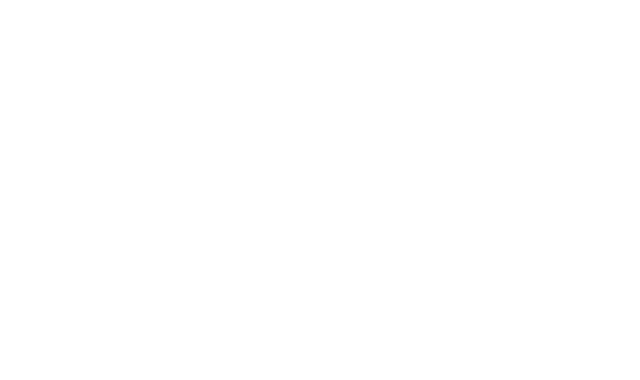
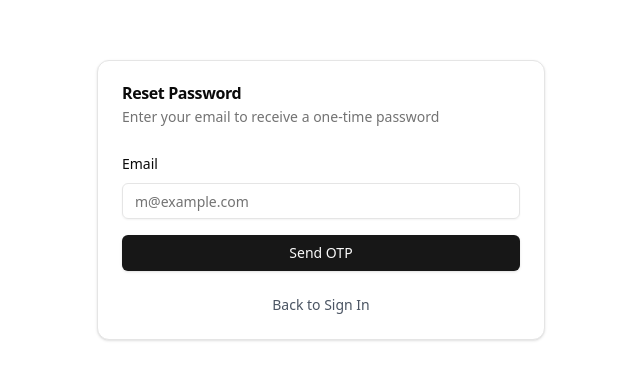
Before and after one commit to 0xRadioAc7iv/E-Commerce-Platform, a React (Vite) app in the folder frontend/: page /reset-password in a window 1280 px wide. Before the commit this address had no page. Shown: the part 200-580 px from the top of the page, without its empty margins (319-959 px from the left). Built offline with nearby package versions, Linux system fonts and the light colour scheme.

Commit message:
feat: Password Reset

```diff
--- a/frontend/src/App.tsx
+++ b/frontend/src/App.tsx
@@ -9,12 +9,14 @@
 import Layout from "./components/Layout";
 import ProtectedRoutes from "./components/ProtectedRoute";
 import ProductsPage from "./pages/Products";
+import ResetPasswordPage from "./pages/ResetPassword";
 
 function App() {
   return (
     <BrowserRouter>
       <Routes>
         <Route path="/auth" element={<AuthPage />} />
+        <Route path="/reset-password" element={<ResetPasswordPage />} />
 
         <Route element={<Layout />}>
           <Route path="/" element={<Home />} />
--- a/frontend/src/components/Header.tsx
+++ b/frontend/src/components/Header.tsx
@@ -98,16 +98,16 @@
               </DropdownMenuContent>
             </DropdownMenu>
           ) : (
+            <a href="/auth">
               <Button
                 onClick={handleSignIn}
                 variant="ghost"
                 className="flex items-center"
               >
                 <User className="h-6 w-6 mr-2" />
-              <a href="/auth">
                 <span className="hidden md:inline">Sign In</span>
+              </Button>
             </a>
-            </Button>
           )}
           <Button size="icon" variant="ghost" className="md:hidden">
             <Search className="h-6 w-6" />
--- a/frontend/src/pages/Auth.tsx
+++ b/frontend/src/pages/Auth.tsx
@@ -191,9 +191,17 @@
             </TabsContent>
           </Tabs>
         </CardContent>
-        <CardFooter className="flex justify-center">
-          <a href="/" className="text-sm text-gray-600 hover:text-gray-900">
-            Back to Home
+        <CardFooter className="flex flex-col justify-center">
+          <a href="/reset-password">
+            <Button
+              variant="ghost"
+              className="text-sm text-blue-600 hover:text-blue-900"
+            >
+              Forgot your password?
+            </Button>
+          </a>
+          <a href="/">
+            <Button variant="ghost">Back to Home</Button>
           </a>
         </CardFooter>
       </Card>
--- a/frontend/src/pages/Payments.tsx
+++ b/frontend/src/pages/Payments.tsx
@@ -3,8 +3,8 @@
 export default function PaymentsPage() {
   return (
     <div className="container mx-auto px-4 py-8">
-      <h1 className="text-3xl font-bold mb-8">Payment Methods</h1>
-      <p className="mb-4">You have no saved payment methods.</p>
+      <h1 className="text-3xl font-bold mb-8">Your Past Payment</h1>
+      <p className="mb-4">You have made no payments.</p>
       <Button asChild>
         <a href="/profile">Back to Profile</a>
       </Button>
--- a/frontend/src/pages/Profile.tsx
+++ b/frontend/src/pages/Profile.tsx
@@ -111,7 +111,7 @@
               <a href="/orders">View Past Orders</a>
             </Button>
             <Button className="w-full" asChild>
-              <a href="/payments">View Payment Methods</a>
+              <a href="/payments">View Payments</a>
             </Button>
             <Button
               variant="destructive"
--- /dev/null
+++ b/frontend/src/pages/ResetPassword.tsx
@@ -0,0 +1,150 @@
+import { useState } from "react";
+import { Button } from "@/components/ui/button";
+import {
+  Card,
+  CardContent,
+  CardDescription,
+  CardFooter,
+  CardHeader,
+  CardTitle,
+} from "@/components/ui/card";
+import { Input } from "@/components/ui/input";
+import { Label } from "@/components/ui/label";
+import { useNavigate } from "react-router-dom";
+import client from "@/lib/axios";
+
+export default function ResetPasswordPage() {
+  const [email, setEmail] = useState("");
+  const [resetData, setResetData] = useState({ otp: "", newPassword: "" });
+  const [isLoading, setIsLoading] = useState(false);
+  const [step, setStep] = useState("email"); // 'email' or 'resetPassword'
+
+  const navigate = useNavigate();
+
+  const handleSendOtp = async (e: React.FormEvent) => {
+    e.preventDefault();
+    setIsLoading(true);
+
+    try {
+      const response = await client.post("/api/auth/password/request-reset", {
+        email: email,
+      });
+
+      if (response.status === 200) setStep("resetPassword");
+    } catch (error) {
+      alert(error);
+    }
+
+    setIsLoading(false);
+
+    // toast({
+    //   title: "OTP Sent",
+    //   description: "Please check your email for the OTP.",
+    // })
+  };
+
+  const handleResetPassword = async (e: React.FormEvent) => {
+    e.preventDefault();
+    setIsLoading(true);
+
+    try {
+      const response = await client.post("/api/auth/password/reset", {
+        email: email,
+        ...resetData,
+      });
+
+      if (response.status === 200) {
+        navigate("/auth", { replace: true });
+      }
+    } catch (error) {
+      alert(error);
+    }
+
+    setIsLoading(false);
+
+    // toast({
+    //   title: "Password Reset",
+    //   description: "Your password has been reset successfully.",
+    // })
+  };
+
+  return (
+    <div className="container mx-auto px-4 py-8 flex justify-center items-center min-h-screen">
+      <Card className="w-full max-w-md">
+        <CardHeader>
+          <CardTitle>Reset Password</CardTitle>
+          <CardDescription>
+            {step === "email"
+              ? "Enter your email to receive a one-time password"
+              : "Enter the OTP sent to your email and your new password"}
+          </CardDescription>
+        </CardHeader>
+        <CardContent>
+          <form
+            onSubmit={step === "email" ? handleSendOtp : handleResetPassword}
+          >
+            <div className="space-y-4">
+              {step === "email" ? (
+                <div className="space-y-2">
+                  <Label htmlFor="email">Email</Label>
+                  <Input
+                    id="email"
+                    type="email"
+                    placeholder="m@example.com"
+                    required
+                    value={email}
+                    onChange={(e) => setEmail(e.target.value)}
+                  />
+                </div>
+              ) : (
+                <>
+                  <div className="space-y-2">
+                    <Label htmlFor="otp">One-Time Password</Label>
+                    <Input
+                      id="otp"
+                      type="text"
+                      placeholder="Enter OTP"
+                      required
+                      value={resetData.otp}
+                      onChange={(e) =>
+                        setResetData({ ...resetData, otp: e.target.value })
+                      }
+                    />
+                  </div>
+                  <div className="space-y-2">
+                    <Label htmlFor="newPassword">New Password</Label>
+                    <Input
+                      id="newPassword"
+                      type="password"
+                      placeholder="Enter new password"
+                      required
+                      value={resetData.newPassword}
+                      onChange={(e) =>
+                        setResetData({
+                          ...resetData,
+                          newPassword: e.target.value,
+                        })
+                      }
+                    />
+                  </div>
+                </>
+              )}
+              <Button type="submit" className="w-full" disabled={isLoading}>
+                {isLoading
+                  ? "Processing..."
+                  : step === "email"
+                  ? "Send OTP"
+                  : "Reset Password"}
+              </Button>
+            </div>
+          </form>
+        </CardContent>
+        <CardFooter className="flex justify-center">
+          <a href="/auth" className="text-sm text-gray-600 hover:text-gray-900">
+            Back to Sign In
+          </a>
+        </CardFooter>
+      </Card>
+    </div>
+  );
+}
```
Also changed, not shown: 1 other file (tests, documents, lock files or other folders). Lines whose indentation alone changed are shown as unchanged.
